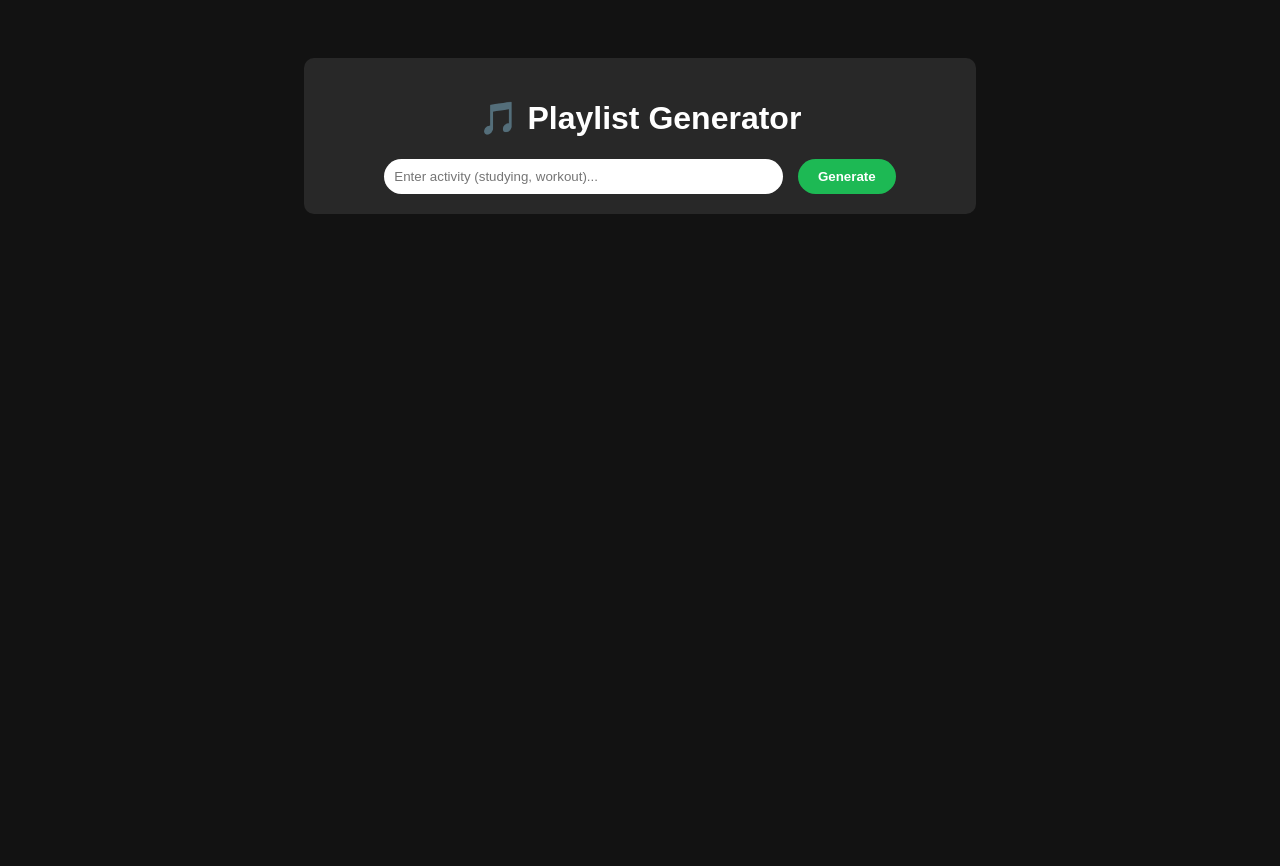
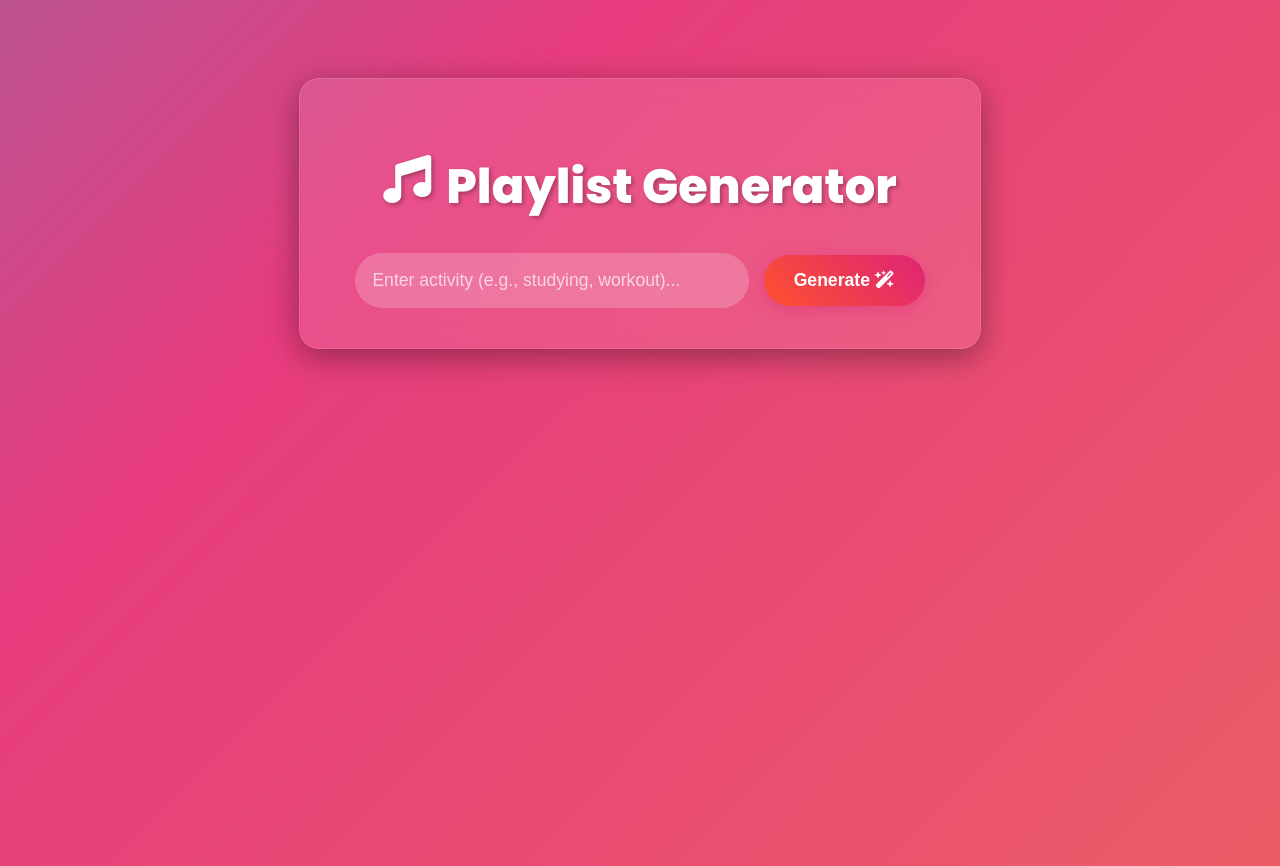
Before and after one commit to DrThaUnknown/CISC-371-Project---Playlist-Generator-Frontend, a Flask app: page / in a window 1280 px wide. Before the commit the page ends 214 px from the top, so only its background shows below. Run offline with Flask 3, Linux system fonts and the light colour scheme.

Commit message:
Updated UI with animations and frosted glass effect

```diff
--- a/static/style.css
+++ b/static/style.css
@@ -1,37 +1,158 @@
+@import url('https://fonts.googleapis.com/css2?family=Poppins:wght@300;400;600;800&display=swap');
+
 body {
-    font-family: Arial, sans-serif;
-    background-color: #121212;
+    font-family: 'Poppins', sans-serif;
+    /* Animated gradient background */
+    background: linear-gradient(-45deg, #ee7752, #e73c7e, #23a6d5, #23d5ab);
+    background-size: 400% 400%;
+    animation: gradientBG 15s ease infinite;
     color: white;
     text-align: center;
     padding-top: 50px;
+    min-height: 100vh;
+    display: flex;
+    justify-content: center;
+    align-items: flex-start;
 }
+
 .container {
-    background-color: #282828;
-    width: 50%;
-    margin: auto;
-    padding: 20px;
-    border-radius: 10px;
+    /* frosted glass effect */
+    background: rgba(255, 255, 255, 0.1);
+    backdrop-filter: blur(10px);
+    -webkit-backdrop-filter: blur(10px);
+    width: 90%;
+    max-width: 600px;
+    margin: 20px auto;
+    padding: 40px;
+    border-radius: 20px;
+    box-shadow: 0 8px 32px 0 rgba(0, 0, 0, 0.37);
+    border: 1px solid rgba(255, 255, 255, 0.1);
+
+    animation: fadeIn 0.8s ease-out;
 }
+
+h1 {
+    font-weight: 800;
+    font-size: 3em;
+    margin-bottom: 30px;
+    text-shadow: 2px 2px 4px rgba(0,0,0,0.3);
+    display: flex;
+    align-items: center;
+    justify-content: center;
+}
+
+.bounce-icon {
+    margin-right: 15px;
+    /* Make the music icon bounce */
+    animation: bounce 2s infinite;
+}
+
 input {
-    padding: 10px;
+    padding: 15px;
     width: 60%;
-    border-radius: 20px;
-    border: none;
+    border-radius: 30px;
+    border: 2px solid transparent;
+    background-color: rgba(255, 255, 255, 0.2);
+    color: white;
+    font-size: 1.1em;
+    outline: none;
+    transition: all 0.3s ease;
 }
+
+input::placeholder {
+    color: rgba(255, 255, 255, 0.7);
+}
+
+
+input:focus {
+    border-color: white;
+    box-shadow: 0 0 15px rgba(255, 255, 255, 0.5);
+    background-color: rgba(255, 255, 255, 0.3);
+}
+
 button {
-    padding: 10px 20px;
-    background-color: #1DB954;
+    padding: 15px 30px;
+    /* Cool gradient button */
+    background: linear-gradient(45deg, #FF512F, #DD2476);
     color: white;
     border: none;
-    border-radius: 20px;
+    border-radius: 30px;
     cursor: pointer;
     font-weight: bold;
+    font-size: 1.1em;
     margin-left: 10px;
+    box-shadow: 0 4px 15px rgba(221, 36, 118, 0.4);
+    transition: all 0.3s ease;
 }
+
+/* Button lifts up and glows on hover */
+button:hover {
+    transform: translateY(-3px) scale(1.05);
+    box-shadow: 0 8px 25px rgba(221, 36, 118, 0.6);
+    background: linear-gradient(45deg, #DD2476, #FF512F);
+}
+
+button:active {
+    transform: translateY(-1px) scale(1.02);
+}
+
+.results {
+    margin-top: 40px;
+}
+
+h3 {
+    font-weight: 600;
+    font-size: 1.5em;
+    margin-bottom: 20px;
+}
+
+ul {
+    padding: 0;
+    list-style-type: none;
+}
+
 li {
-    list-style-type: none;
-    background-color: #3e3e3e;
-    margin: 5px;
-    padding: 10px;
-    border-radius: 5px;
+    background-color: rgba(255, 255, 255, 0.2);
+    margin: 10px 0;
+    padding: 15px;
+    border-radius: 15px;
+    display: flex;
+    align-items: center;
+    text-align: left;
+    font-size: 1.1em;
+    /* Start invisible and then slide up */
+    opacity: 0;
+    animation: slideUpFadeIn 0.5s ease-out forwards;
 }
+
+/* Stagger the animation so items appear one by one */
+li:nth-child(1) { animation-delay: 0.1s; }
+li:nth-child(2) { animation-delay: 0.2s; }
+li:nth-child(3) { animation-delay: 0.3s; }
+
+li i {
+    margin-right: 15px;
+}
+
+/* Keyframe Animations */
+@keyframes fadeIn {
+    from { opacity: 0; transform: translateY(-20px); }
+    to { opacity: 1; transform: translateY(0); }
+}
+
+@keyframes slideUpFadeIn {
+    from { opacity: 0; transform: translateY(20px); }
+    to { opacity: 1; transform: translateY(0); }
+}
+
+@keyframes bounce {
+    0%, 20%, 50%, 80%, 100% { transform: translateY(0); }
+    40% { transform: translateY(-10px); }
+    60% { transform: translateY(-5px); }
+}
+
+@keyframes gradientBG {
+    0% { background-position: 0% 50%; }
+    50% { background-position: 100% 50%; }
+    100% { background-position: 0% 50%; }
+}
--- a/templates/index.html
+++ b/templates/index.html
@@ -2,14 +2,18 @@
 <html>
 <head>
     <title>Playlist Generator</title>
+    <link rel="preconnect" href="https://fonts.gstatic.com">
+    <link href="https://fonts.googleapis.com/css2?family=Poppins:wght@300;400;600;800&display=swap" rel="stylesheet">
+    <link rel="stylesheet" href="https://cdnjs.cloudflare.com/ajax/libs/font-awesome/6.4.0/css/all.min.css">
     <link rel="stylesheet" href="{{ url_for('static', filename='style.css') }}">
 </head>
 <body>
     <div class="container">
-        <h1>🎵 Playlist Generator</h1>
+        <h1><i class="fas fa-music bounce-icon"></i> Playlist Generator</h1>
+
         <form method="POST">
-            <input type="text" name="activity" placeholder="Enter activity (studying, workout)..." required>
-            <button type="submit">Generate</button>
+            <input type="text" name="activity" placeholder="Enter activity (e.g., studying, workout)..." required>
+            <button type="submit">Generate <i class="fas fa-wand-magic-sparkles"></i></button>
         </form>
 
         {% if playlist %}
@@ -17,7 +21,7 @@
             <h3>Playlist for: {{ activity }}</h3>
             <ul>
                 {% for song in playlist %}
-                <li>{{ song }}</li>
+                <li><i class="fas fa-play-circle"></i> {{ song }}</li>
                 {% endfor %}
             </ul>
         </div>
```
